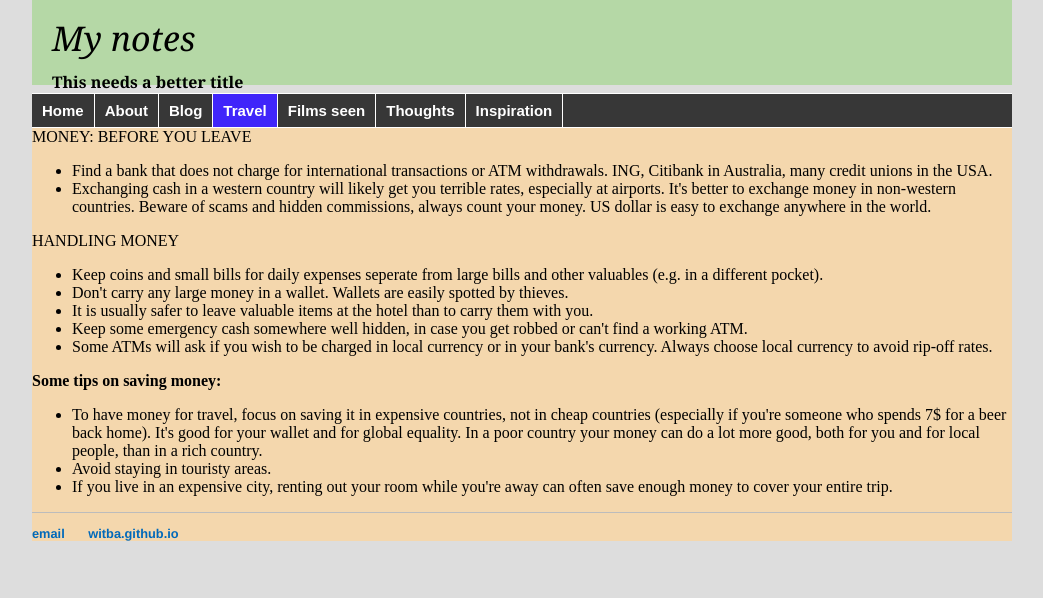
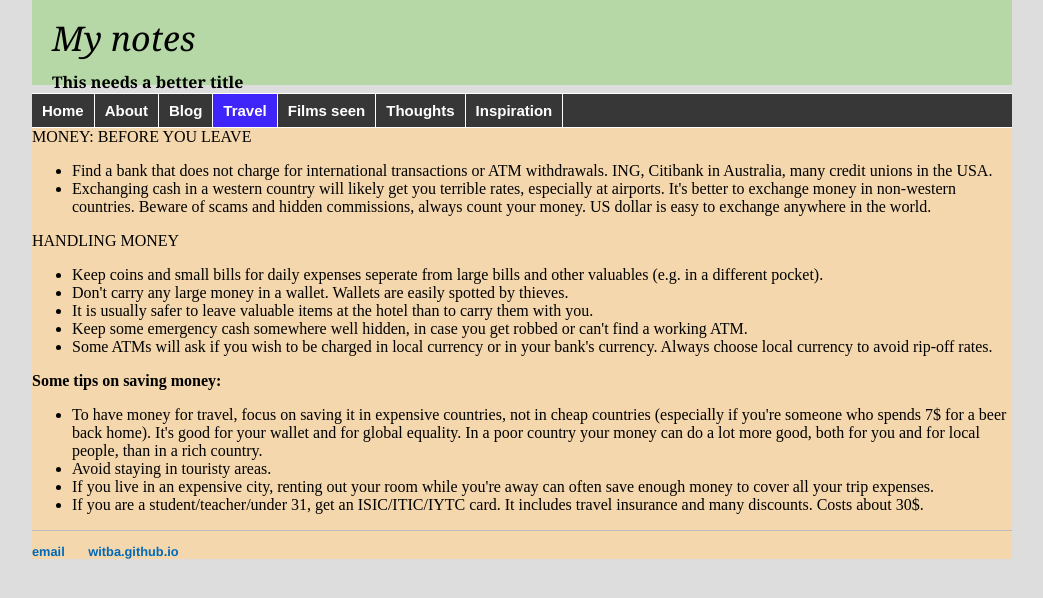
Before and after one commit to witba/witba.github.io, a Jekyll site: the page built from travel/money.html, in a window 1280 px wide. Shown: the top 598 px of the page, without its empty margins (118-1161 px from the left). Built offline with Jekyll 4.4.1, drawn with Linux system fonts in a browser that asks for light colours.

Commit message:
Update money.html

```diff
--- a/travel/money.html
+++ b/travel/money.html
@@ -22,7 +22,8 @@ HANDLING MONEY<br>
 <ul>
 <li>To have money for travel, focus on saving it in expensive countries, not in cheap countries (especially if you're someone who spends 7$ for a beer back home). It's good for your wallet and for global equality. In a poor country your money can do a lot more good, both for you and for local people, than in a rich country.
 <li>Avoid staying in touristy areas.
-<li>If you live in an expensive city, renting out your room while you're away can often save enough money to cover your entire trip.
+<li>If you live in an expensive city, renting out your room while you're away can often save enough money to cover all your trip expenses.
+<li>If you are a student/teacher/under 31, get an ISIC/ITIC/IYTC card. It includes travel insurance and many discounts. Costs about 30$.
 </ul>
 
 </div>
```
